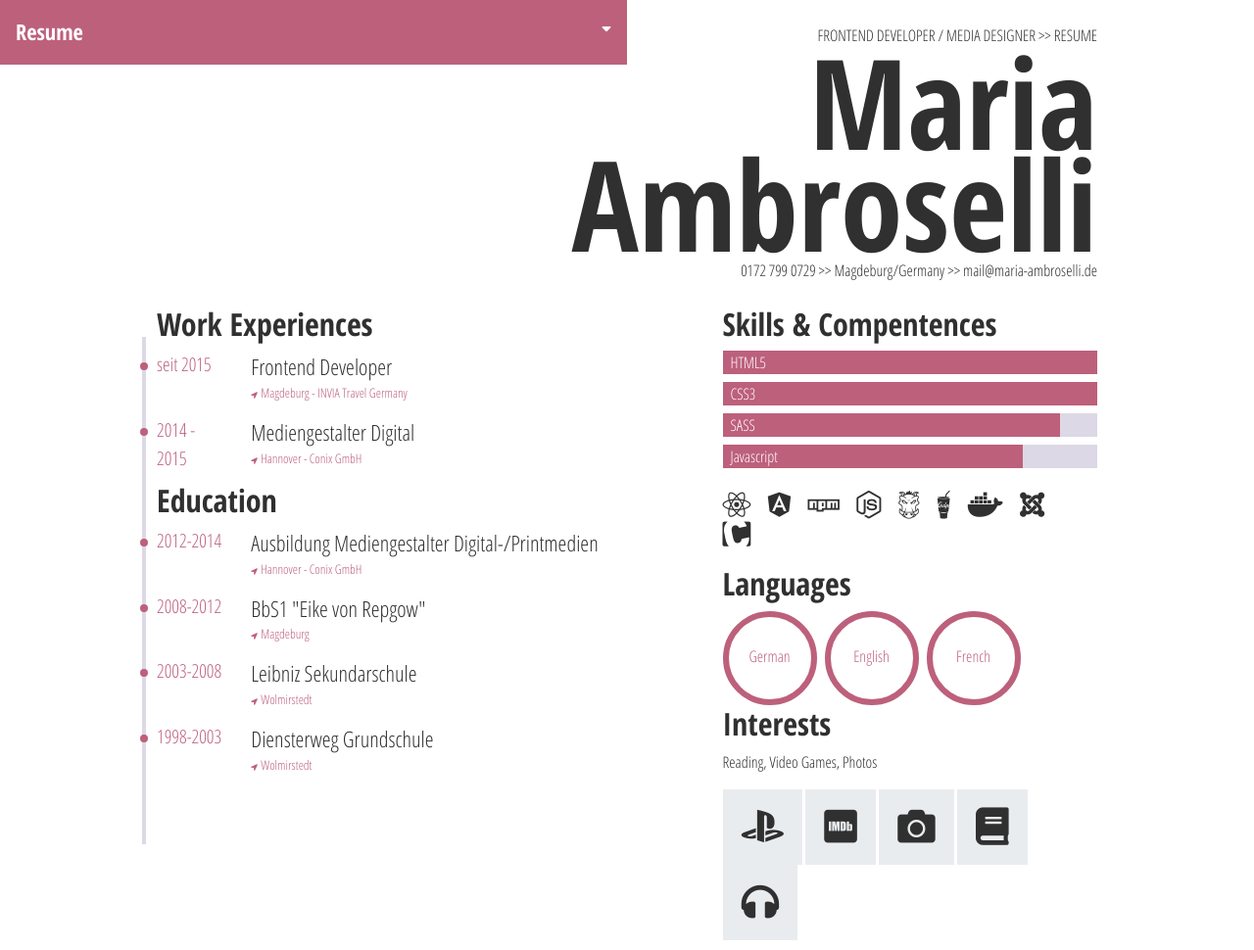
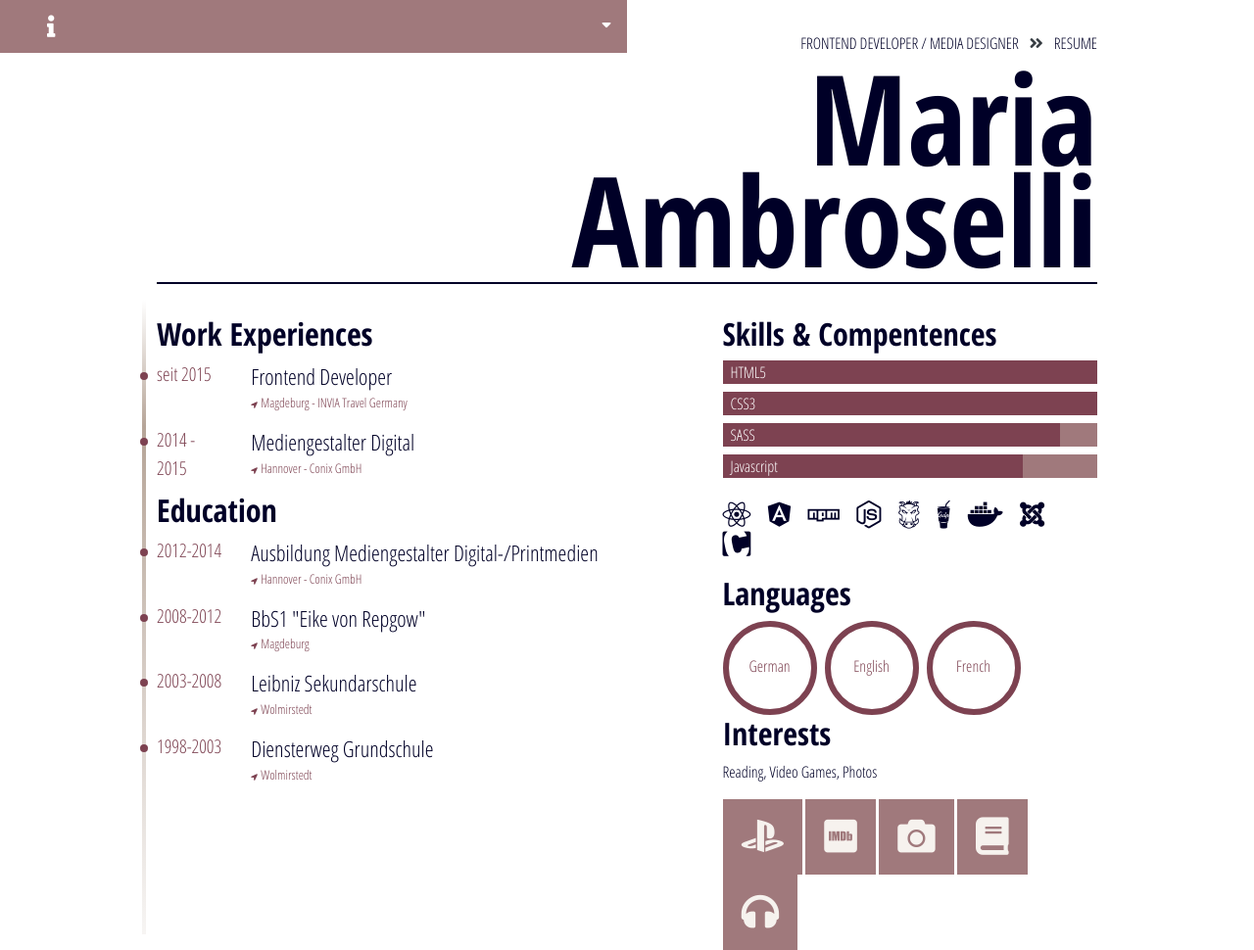
Before and after one commit to maryquery/Project-ROOQ, a website: page public/resume.html in a window 1280 px wide. Shown: the whole page at 98% size. Drawn offline with nearby package versions, Linux system fonts and the light colour scheme.

Commit message:
change color definitions and stuff

```diff
--- a/public/resume.html
+++ b/public/resume.html
@@ -20,7 +20,7 @@
    <body>
 
      <header>
-       <span>Resume</span>
+      <!-- <span>Resume</span>
        <i class="arrow fas fa-sort-down"></i>
        <div id="navContent" class="toggle">
          <br />
@@ -32,7 +32,17 @@
          <span>Contact</span>
          <i class="fab fa-xing"></i>
          <i class="fas fa-at"></i>
-       </div>
+       </div>-->
+       <span><i class="fas fa-info"></i></span>
+       <i class="arrow fas fa-sort-down"></i>
+       <div id="navContent" class="toggle">
+
+         <div class="navBox">
+            <i class="fas fa-robot"></i>
+          </div>
+
+        </div>
+
      </header>
 
      <!-- wrapper start-->
@@ -41,10 +51,14 @@
         <!-- section start-->
         <section role="header" id="header">
 
-            <p>FRONTEND DEVELOPER / MEDIA DESIGNER >> RESUME</p>
+            <p>FRONTEND DEVELOPER / MEDIA DESIGNER <i class="fas fa-angle-double-right"></i> RESUME</p>
             <h1>Maria</h1>
             <h1>Ambroselli</h1>
-            <p>0172 799 0729 >>  Magdeburg/Germany >> mail@maria-ambroselli.de</p>
+            <p><!--
+              <i class="fas fa-angle-double-right"></i>
+              <i class="fas fa-map-marker-alt"></i>Magdeburg/Germany
+              <i class="far fa-envelope"></i>mail@maria-ambroselli.de-->
+            </p>
 
         </section><!-- section end -->
 
@@ -129,9 +143,9 @@
                 <h2>Languages</h2>
                   <div class="row">
                     <div class="col-lg-12">
-                      <div class="circle"><div class="inner">German</div></div>
-                      <div class="circle">English</div>
-                      <div class="circle">French</div>
+                      <div class="circle ger"><div class="inner">German</div></div>
+                      <div class="circle en">English</div>
+                      <div class="circle fr">French</div>
                     </div>
                   </div>
 
--- a/public/scss/resume.scss
+++ b/public/scss/resume.scss
@@ -16,14 +16,21 @@ $primary-color: rgb(48, 48, 48);
 $secondary-color: rgb(189, 96, 124);
 */
 /*borders*/
+
+  $dark-blue: #000027;
+  $dark-rose: #7D4251;
+  $rose:      #A0797C;
+  $beige:     #B6A598;
+  $beige-light: #F6F2EE;
+
 $border: 1px solid rgba(86, 61, 124, .2);
 
 $light-grey : #e9ecef;
 $norm-grey  : rgba(86, 61, 124, .2);
 $dark-grey  : #343a40;
 
-$primary-color: rgb(48, 48, 48);
-$secondary-color: rgb(189, 96, 124);
+$primary-color: $dark-blue;
+$secondary-color: $dark-rose;
 
 @mixin gradient($primary-color, $primary-color) {
   background: $primary-color; /* Old browsers */
@@ -41,6 +48,7 @@ body, html{
 body{
   font-size: 100%;
   font-size: 1em;
+  background: $beige-light;
 
   @media (max-width: 960px) {
     padding-top: 4em;
@@ -64,8 +72,8 @@ header{
   top: 0;
   width: 50%;
   height: auto;
-  padding: 1em;
-  background: $secondary-color;
+  padding: 1em 1em 1em 3em;
+  background: $rose;
   color: $white;
 
     @media screen and (max-width: 960px) {
@@ -81,7 +89,7 @@ header{
     i.arrow{
       position: absolute;
       right: 1em;
-      bottom: 2em;
+      bottom: 1.5em;
       cursor: pointer;
 
       &:hover{
@@ -92,6 +100,13 @@ header{
     #navContent{
       height: 12em;
       display: none;
+
+      .navBox{
+        height: 4em;
+        width: 4em;
+        border-bottom: 1px solid $primary-color;
+        color: $white;
+      }
     }
 }
 
@@ -109,7 +124,7 @@ header{
     margin:0 auto;
 
     @media (max-width: 960px) {
-      width: 90%;
+      width: 80%;
     }
 
     &#header{
@@ -132,7 +147,16 @@ header{
       }
 
       p{
-        margin: 0.5em 0;
+        margin: 1em 0;
+
+        &:nth-of-type(2){
+          border-bottom: 0.15em solid $primary-color;
+        }
+
+        i{
+          color: $dark-grey;
+          margin:0 0.5em;
+        }
       }
     }
 
@@ -148,11 +172,11 @@ header{
         &:before{
           content:"";
           width: 0.25em;
-          height: 80%;
+          height: 100%;
           position: absolute;
           left: 0;
-          top: 2em;
-          background: $norm-grey;
+          top: -1em;
+          background: linear-gradient(to bottom, $white 0%, $beige 20%,$white 110%);
 
         }
 
@@ -198,7 +222,7 @@ header{
       //skills
       .bar{
         width: 100%;
-        background: $norm-grey;
+        background: $rose;
         margin:0 0 0.5em 0;
 
         .skill{
@@ -227,6 +251,7 @@ header{
 
       //Languages
       .circle{
+        position: relative;
         width: 6em;
         height: 6em;
         float: left;
@@ -237,10 +262,6 @@ header{
         line-height: 3em;
         text-align: center;
         color: $secondary-color;
-
-        .inner{
-
-        }
       }
 
       //Interests
@@ -250,10 +271,10 @@ header{
           i{
             width: auto;
             height: auto;
-            background: $light-grey;
+            background: $rose;
             padding: 0.5em;
             font-size: 2.4em;
-            color: $primary-color;
+            color: $beige-light;
           }
         }
       }
```
Also changed, not shown: public/css/resume.css.
